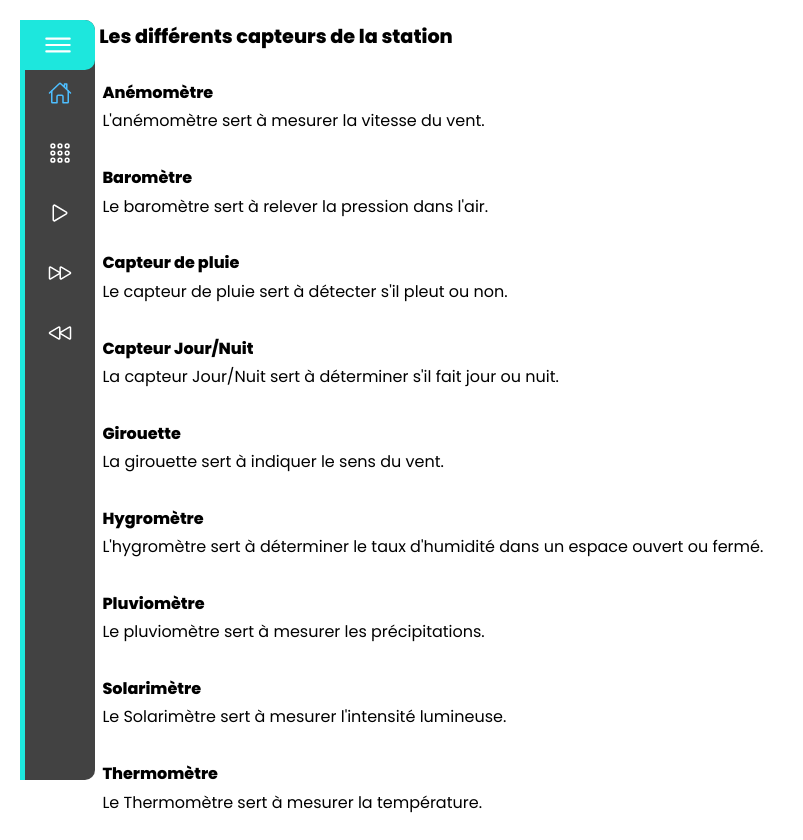
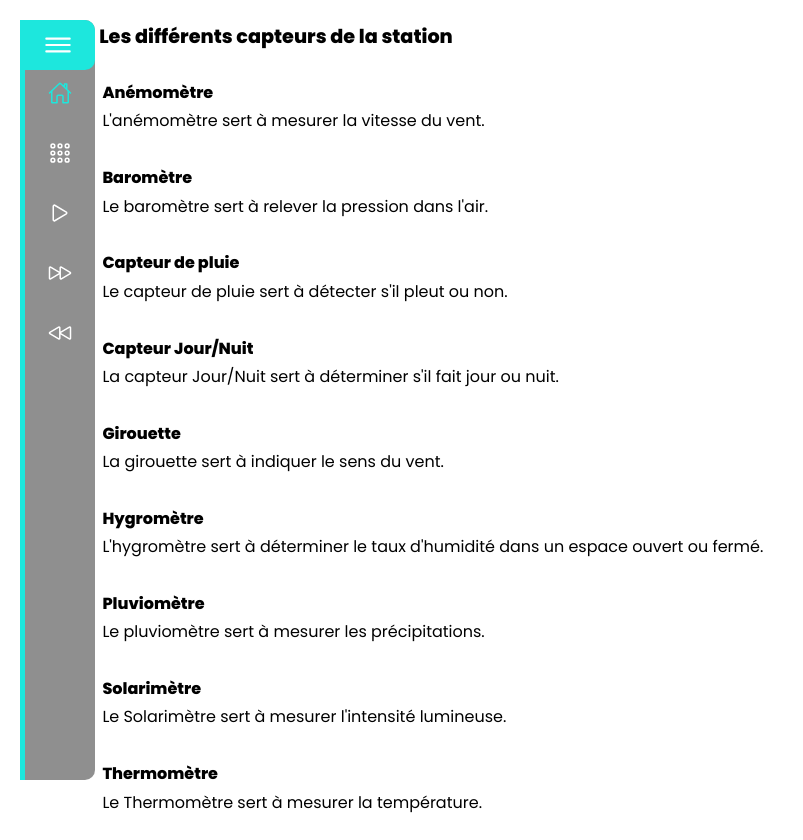
Before and after one commit to JLussiez/ProjetMeteo, a PHP site: page /capteurs.php in a window 1280 px wide. Shown: the whole page, without its empty margins (0-803 px from the left). Run offline with PHP 8.4, Linux system fonts and the light colour scheme.

Commit message:
Ajout Menu

```diff
--- a/CSS/menu.css
+++ b/CSS/menu.css
@@ -23,7 +23,7 @@ body
     border-top-right-radius: 10px;
     box-sizing: initial;
     border-left: 5px solid #1de7dd;
-    background: #101010c9;
+    background: #727272c9;
     transition: width 0.5s;
     overflow-x: hidden;
 }
@@ -70,6 +70,7 @@ body
     height: 100%;
     width: 100%;
     border-bottom-right-radius: 20px;
+
     /*background: #4d5bf9;*/
 }
 .navigation ul li b:nth-child(2)
@@ -90,6 +91,9 @@ body
     height: 100%;
     width: 100%;
     border-top-right-radius: 20px;
+    border-bottom-left-radius: 10px;
+    border-top-left-radius: 10px;
+
     /*background: #4d5bf9;*/
 }
 .navigation ul li.active b:nth-child(1),
@@ -108,7 +112,7 @@ body
 }
 .navigation ul li.active a
 {
-    color: #4dbeff;
+    color: #1de7dd;
 }
 .navigation ul li a .icon
 {
@@ -152,7 +156,7 @@ body
 {
     width: 305px;
     transition: width 0.5s;
-    background: #4dbeff;
+    background: #1de7dd;
 }
 .toggle ion-icon
 {
```
Also changed, not shown: Admin/menu.php (added, +12 -0 lines).
